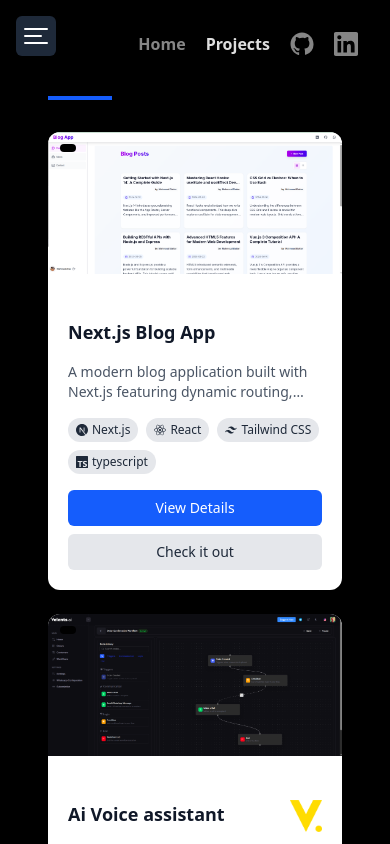
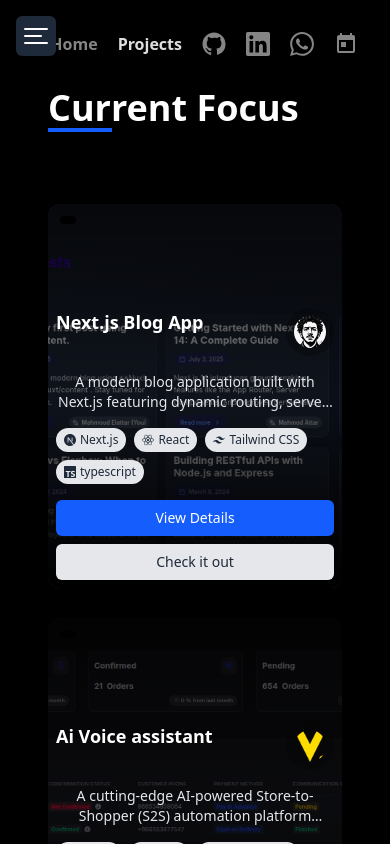
Before and after one commit to Attar74/portfolio, a React (Vite) app: page /projects in a window 390 px wide. Built offline with nearby package versions, Linux system fonts and the light colour scheme.

Commit message:
enhance ux

```diff
--- a/src/components/CurrentFocus.jsx
+++ b/src/components/CurrentFocus.jsx
@@ -1,6 +1,6 @@
 import React from 'react';
 import projects from '../data/projects';
-import ProjectItem from './ProjectItem';
+import NewProjectItem from './NewProjectItem';
 
 const CurrentFocus = () => {
   // Get featured projects or first 3 projects
@@ -9,8 +9,8 @@
   return (
     <div className="py-12 px-12 xl:px-0 overflow-y-auto no-scrollbar">
       <div className="flex flex-col md:flex-row md:items-center justify-between mb-8">
-        <div>
-          <h2 className="text-4xl font-bold text-white mb-2">Current Focus</h2>
+        <div className="my-10">
+          <h2 className="text-4xl font-bold text-white">Current Focus</h2>
           <div className="w-16 h-1 bg-blue-600"></div>
         </div>
 
@@ -41,7 +41,7 @@
           <React.Fragment key={project.id}>
             <div className="hidden md:block md:col-span-2"></div>
             <div className="col-span-1 md:col-span-4">
-              <ProjectItem project={project} />
+              <NewProjectItem project={project} />
             </div>
             <div className="hidden md:block md:col-span-2"></div>
           </React.Fragment>
--- a/src/components/Navbar.jsx
+++ b/src/components/Navbar.jsx
@@ -255,6 +255,42 @@
               </svg>
             </a>
 
+            <a
+              href="https://wa.me/31653209256"
+              target="_blank"
+              rel="noopener noreferrer"
+              title="Whatsapp"
+              className="cursor-pointer no-underline text-inherit transition-opacity duration-200 opacity-60 hover:opacity-100 outline-none m-auto"
+            >
+              <svg
+                xmlns="http://www.w3.org/2000/svg"
+                width="24"
+                height="24"
+                viewBox="0 0 24 24"
+                fill="currentColor"
+              >
+                <path d="M17.472 14.382c-.297-.149-1.758-.867-2.03-.967-.273-.099-.471-.148-.67.15-.197.297-.767.966-.94 1.164-.173.199-.347.223-.644.075-.297-.15-1.255-.463-2.39-1.475-.883-.788-1.48-1.761-1.653-2.059-.173-.297-.018-.458.13-.606.134-.133.298-.347.446-.52.149-.174.198-.298.298-.497.099-.198.05-.371-.025-.52-.075-.149-.669-1.612-.916-2.207-.242-.579-.487-.5-.669-.51-.173-.008-.371-.01-.57-.01-.198 0-.52.074-.792.372-.272.297-1.04 1.016-1.04 2.479 0 1.462 1.065 2.875 1.213 3.074.149.198 2.096 3.2 5.077 4.487.709.306 1.262.489 1.694.625.712.227 1.36.195 1.871.118.571-.085 1.758-.719 2.006-1.413.248-.694.248-1.289.173-1.413-.074-.124-.272-.198-.57-.347m-5.421 7.403h-.004a9.87 9.87 0 01-5.031-1.378l-.361-.214-3.741.982.998-3.648-.235-.374a9.86 9.86 0 01-1.51-5.26c.001-5.45 4.436-9.884 9.888-9.884 2.64 0 5.122 1.03 6.988 2.898a9.825 9.825 0 012.893 6.994c-.003 5.45-4.437 9.884-9.885 9.884m8.413-18.297A11.815 11.815 0 0012.05 0C5.495 0 .16 5.335.157 11.892c0 2.096.547 4.142 1.588 5.945L.057 24l6.305-1.654a11.882 11.882 0 005.683 1.448h.005c6.554 0 11.89-5.335 11.893-11.893A11.821 11.821 0 0020.885 3.488" />
+              </svg>
+            </a>
+
+            <a
+              href="https://calendly.com/m-elattar-dev/30min"
+              target="_blank"
+              rel="noopener noreferrer"
+              title="Book a meeting"
+              className="cursor-pointer no-underline text-inherit transition-opacity duration-200 opacity-60 hover:opacity-100 outline-none m-auto"
+            >
+              <svg
+                xmlns="http://www.w3.org/2000/svg"
+                width="24"
+                height="24"
+                viewBox="0 0 24 24"
+                fill="currentColor"
+              >
+                <path d="M19 3h-1V1h-2v2H8V1H6v2H5c-1.1 0-2 .9-2 2v14c0 1.1.9 2 2 2h14c1.1 0 2-.9 2-2V5c0-1.1-.9-2-2-2zm0 16H5V8h14v11zM7 10h5v5H7z" />
+              </svg>
+            </a>
+
             {/*
             <a
               href="/feed.xml"
--- /dev/null
+++ b/src/components/NewProjectItem.tsx
@@ -0,0 +1,120 @@
+import React from 'react';
+import { Link, useNavigate } from 'react-router-dom';
+import { useIcons } from '../hooks/useIcons.jsx';
+const ProjectItem = ({ project }) => {
+  const { getIcon } = useIcons();
+  const navigate = useNavigate();
+  const {
+    title,
+    description,
+    technologies,
+    imageUrl,
+    link,
+    companyLink,
+    companyLogo,
+    id,
+  } = project;
+
+  return (
+    <button onClick={() => navigate(`/projects/${id}`)}>
+      <div className="relative group overflow-hidden rounded-xl transition-all duration-300 hover:shadow-xl cursor-pointer">
+        {/* Project Image - Always visible */}
+        <div className="relative w-full min-h-96 overflow-hidden">
+          {imageUrl ? (
+            <img
+              src={imageUrl}
+              alt={title}
+              className="w-full min-h-96 object-cover transition-transform duration-500 group-hover:scale-110"
+            />
+          ) : (
+            <div className="w-full h-full bg-gradient-to-r from-blue-500 to-purple-600 flex items-center justify-center">
+              <span className="text-white text-2xl font-bold">
+                {title.charAt(0)}
+              </span>
+            </div>
+          )}
+
+          {/* Technology badge - show first technology */}
+          {technologies && technologies.length > 0 && (
+            <div className="absolute top-3 left-3 bg-black bg-opacity-70 text-white text-xs font-medium px-2 py-1 rounded">
+              {technologies[0].title}
+            </div>
+          )}
+
+          {/* Overlay with details - always visible on small screens, hover on larger screens */}
+          <div className="absolute inset-0 bg-gradient-to-t from-black via-black/50 to-black/80 opacity-100 md:opacity-0 md:group-hover:opacity-100 transition-opacity duration-300 flex flex-col justify-end p-2 md:p-5">
+            <div className="flex flex-col justify-end gap-4 h-full md:h-3/4">
+              {/* Header */}
+              <div className="flex justify-between items-start">
+                <h3 className="text-lg font-bold text-white">{title}</h3>
+
+                {companyLink && (
+                  <span className="flex items-center gap-1 hover:scale-105 transition-all duration-300 cursor-pointer rounded-full bg-black/25 p-2">
+                    <a
+                      href={companyLink}
+                      target="_blank"
+                      rel="noopener noreferrer"
+                      onClick={(e) => e.stopPropagation()}
+                    >
+                      <img
+                        src={companyLogo}
+                        alt="Company Logo"
+                        className="hover:scale-105 transition-all duration-300 w-8 h-8 rounded-full"
+                      />
+                    </a>
+                  </span>
+                )}
+              </div>
+
+              {/* Description */}
+              <p className="text-gray-200 text-sm line-clamp-2">
+                {description}
+              </p>
+
+              {/* Technologies */}
+              <div className="flex flex-col space-y-2">
+                <div className="flex flex-wrap gap-2">
+                  {technologies &&
+                    technologies.length > 0 &&
+                    technologies.map((tech) => (
+                      <span
+                        key={tech}
+                        className="flex items-center gap-1 bg-gray-200 dark:bg-gray-800 text-gray-800 dark:text-white text-xs px-2 py-1 rounded-full"
+                      >
+                        {getIcon(tech)} {tech}
+                      </span>
+                    ))}
+                </div>
+              </div>
+
+              {/* Action buttons */}
+              <div className="flex flex-col md:flex-row gap-2">
+                <Link
+                  to={`/projects/${id}`}
+                  className="flex-1 bg-blue-600 hover:bg-blue-700 text-white text-center py-2 px-4 rounded-md text-sm font-medium transition-colors"
+                  onClick={(e) => e.stopPropagation()}
+                >
+                  View Details
+                </Link>
+
+                {link && (
+                  <Link
+                    to={link}
+                    target="_blank"
+                    rel="noopener noreferrer"
+                    className="flex-1 bg-gray-200 hover:bg-gray-300 dark:bg-gray-800 dark:hover:bg-gray-700 text-gray-800 dark:text-white text-center py-2 px-4 rounded-md text-sm font-medium transition-colors"
+                    onClick={(e) => e.stopPropagation()}
+                  >
+                    Check it out
+                  </Link>
+                )}
+              </div>
+            </div>
+          </div>
+        </div>
+      </div>
+    </button>
+  );
+};
+
+export default ProjectItem;
--- a/src/components/Profile.jsx
+++ b/src/components/Profile.jsx
@@ -111,7 +111,7 @@
               <span className="text-green-400">{getIcon('Nuxt')}</span> Nuxt
             </span>
             <span className="flex items-center gap-1">
-              <span className="text-blue-400">{getIcon('JavaScript')}</span>{' '}
+              <span className="text-yellow-400">{getIcon('JavaScript')}</span>{' '}
               JavaScript
             </span>
             <span className="flex items-center gap-1">
--- a/src/data/projects.js
+++ b/src/data/projects.js
@@ -1,5 +1,7 @@
 import HectarLogo from '../assets/hectar-logo.png';
 import VelentsLogo from '../assets/velents-logo.png';
+import AvaLogo from '../assets/avatar.png';
+
 const projects = [
   {
     id: 'next-blog-2024',
@@ -11,8 +13,8 @@
     githubUrl: null,
     featured: true,
     link: 'https://next-blog-app-seven-teal.vercel.app/',
-    companyLink: null,
-    companyLogo: null,
+    companyLink: 'https://www.linkedin.com/in/attar74',
+    companyLogo: AvaLogo,
   },
   {
     id: 'velents-voice-ai',
```
Also changed, not shown: public/images/next-blog-app.png, public/images/s2s.png.
